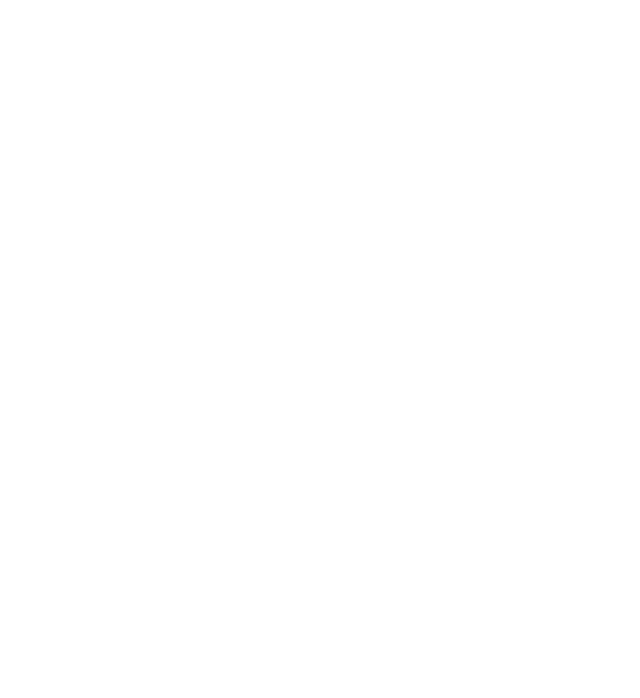
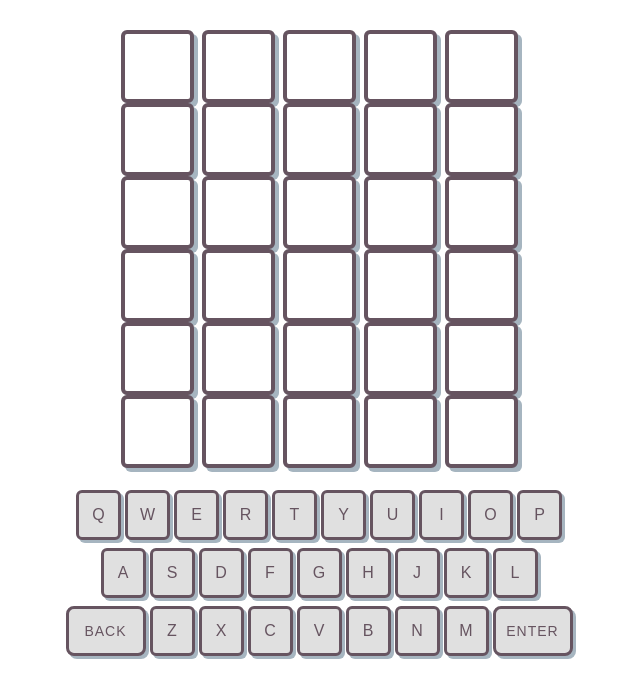
Before and after one commit to kfang1900/wordle, a React (Create React App) app: page / in a window 1280 px wide. Shown: the top 698 px of the page, without its empty margins (321-961 px from the left). Built offline with nearby package versions, Linux system fonts and the light colour scheme; no server answers.

Commit message:
multiplayer built and websocket connected

```diff
--- a/package.json
+++ b/package.json
@@ -2,7 +2,7 @@
   "name": "wordle",
   "version": "0.0.0",
   "main": "src/index.js",
-  "homepage": "/wordle",
+  "homepage": "https://wordle.kevinfaang.com",
   "scripts": {
     "start": "react-scripts start",
     "build": "react-scripts build",
@@ -13,7 +13,8 @@
     "react": "^18.3.1",
     "react-dom": "^18.3.1",
     "react-router-dom": "^7.3.0",
-    "react-scripts": "^5.0.0"
+    "react-scripts": "^5.0.0",
+    "socket.io-client": "^4.8.1"
   },
   "browserslist": {
     "production": [
--- a/src/App.tsx
+++ b/src/App.tsx
@@ -1,148 +1,96 @@
 import { useState, useEffect } from 'react';
+import { io } from 'socket.io-client';
+import Display from './Display';
+import Keyboard from './Keyboard';
+import { ROWS, COLS } from './config';
 
-const WORD_TODAY = 'PICKLE';
-const NUM_DISPLAY_ROWS = 10;
-const LETTER_LEN = 6;
-
-type KeyProps = {
-  char: string;
-  keyStatus: string;
-  onKeyClick: () => void;
+type GameState = {
+  board: string[][];
+  users: (string | null)[][];
+  colors: string[][];
+  keyboardColors: Record<string, string>;
+  history: {
+    user: string;
+    letter?: string;
+    row?: number;
+    col?: number;
+    action?: string;
+  }[];
+  row: number;
+  col: number;
+  winner: string | null;
+  targetWord: string;
 };
 
-function Key({ char, keyStatus, onKeyClick }: KeyProps) {
-  return (
-    <button className={` ${keyStatus}`} onClick={onKeyClick}>
-      {char}
-    </button>
-  );
-}
-
-type KeyboardProps = {
-  onLetterClick: (clickedLetter: string) => void;
-  finalizeGuess: () => void;
-  takeBack: () => void;
-  alreadyGuessed: Set<string>;
-  correctLetterAndPos: Set<string>;
-  correctLetterOnly: Set<string>;
-  wordSet: Set<string>;
-};
-
-function Keyboard({
-  onLetterClick,
-  finalizeGuess,
-  takeBack,
-  alreadyGuessed,
-  correctLetterAndPos,
-  correctLetterOnly,
-  wordSet,
-}: KeyboardProps) {
-  const letters = Array.from({ length: 26 }, (_, i) =>
-    String.fromCharCode(65 + i)
-  ); // A-Z
-  function handleClick(letter: string) {
-    onLetterClick(letter);
-  }
-
-  function getLetterColor(letter: string) {
-    // If letter in both correctLetterAndPos and correctLetterOnly, it should be green
-    if (correctLetterAndPos.has(letter)) {
-      return 'green-key';
-    } else if (correctLetterOnly.has(letter)) {
-      return 'yellow-key';
-    } else if (alreadyGuessed.has(letter) && !wordSet.has(letter)) {
-      return 'gray-key';
-    } else {
-      return 'normal-key';
-    }
-  }
-
-  return (
-    <>
-      <button onClick={takeBack}>Back</button>
-      {letters.map((char, i) => (
-        <Key
-          key={i}
-          char={char}
-          keyStatus={getLetterColor(char)}
-          onKeyClick={() => handleClick(char)}
-        />
-      ))}
-      <button onClick={finalizeGuess}>Enter</button>
-    </>
-  );
-}
-
-type DisplaysProps = {
-  displays: (string | null)[][];
-  guessColors: string[][];
-};
-
-function Display({ displays, guessColors }: DisplaysProps) {
-  return (
-    <>
-      {displays.map((row, rowIndex) => (
-        <div key={rowIndex} className="display-row">
-          {row.map((letter, colIndex) => (
-            <div key={colIndex} className={guessColors[rowIndex][colIndex]}>
-              {letter}
-            </div>
-          ))}
-        </div>
-      ))}
-    </>
-  );
-}
+const SOCKET_URL = 'http://3.107.244.59:3001'; // Change this to your AWS server when deploying
+const socket = io(SOCKET_URL);
 
 export default function Wordle() {
-  const wordSet = new Set(WORD_TODAY);
-  const [alreadyGuessed, setAlreadyGuessed] = useState(new Set<string>());
-  const [correctLetterAndPos, setCorrectLetterAndPos] = useState<Set<string>>(
-    new Set()
-  );
-  const [correctLetterOnly, setCorrectLetterOnly] = useState<Set<string>>(
-    new Set()
+  const [wordToday, setWordToday] = useState('');
+  const [winner, setWinner] = useState('');
+  const wordSet = new Set(wordToday);
+  const [keyboardColors, setKeyboardColors] = useState<Record<string, string>>(
+    Object.fromEntries(
+      'ABCDEFGHIJKLMNOPQRSTUVWXYZ'.split('').map((letter) => [letter, 'normal'])
+    )
   );
 
-  const [guesses, setGuesses] = useState<(string | null)[][]>(
-    Array.from({ length: NUM_DISPLAY_ROWS }, () => Array(LETTER_LEN).fill(null))
+  const [guesses, setGuesses] = useState<string[][]>(
+    Array.from({ length: ROWS }, () => Array(COLS).fill(''))
   );
+
   const [guessColors, setGuessColors] = useState<string[][]>(
-    Array.from({ length: NUM_DISPLAY_ROWS }, () =>
-      Array(LETTER_LEN).fill('empty-key')
-    )
+    Array.from({ length: ROWS }, () => Array(COLS).fill('normal'))
   );
 
   const [displayRow, setDisplayRow] = useState<number>(0);
   const [displayCol, setDisplayCol] = useState<number>(0);
 
+  useEffect(() => {
+    socket.on('gameState', (gameState: GameState) => {
+      setGuesses(gameState.board);
+      setGuessColors(gameState.colors);
+      setKeyboardColors(gameState.keyboardColors);
+      setDisplayRow(gameState.row);
+      setDisplayCol(gameState.col);
+      setWordToday(gameState.targetWord);
+      setWinner(winner ?? '');
+    });
+    return () => {
+      socket.off('gameState');
+    };
+  }, []);
+
   function handleLetterClick(clickedLetter: string) {
-    if (displayCol === LETTER_LEN) {
+    if (displayCol === COLS || displayRow === ROWS || winner) {
       return;
     }
-    setGuesses(
-      guesses.map((row, rowIndex) =>
-        rowIndex === displayRow
-          ? row.map((char, col) => (col === displayCol ? clickedLetter : char))
-          : row
-      )
+
+    const newGuessColors = guessColors.map((row, rowIndex) =>
+      rowIndex === displayRow
+        ? row.map((color, colIndex) =>
+            colIndex === displayCol ? 'normal' : color
+          )
+        : row
     );
-    setDisplayCol(displayCol + 1);
+    console.log(newGuessColors);
+    setGuessColors(newGuessColors);
+
+    socket.emit('addLetter', {
+      letter: clickedLetter,
+      user: 'Kevin',
+      color: 'normal',
+    });
   }
 
   function takeBackKey() {
-    if (displayCol === 0) {
+    console.log('take back', displayRow, displayCol);
+    if (displayCol === 0 || displayRow === ROWS) {
       return;
     }
-    const newDisplayCol = displayCol - 1;
-    setDisplayCol(newDisplayCol);
-    setGuesses(
-      guesses.map((row, rowIndex) =>
-        rowIndex === displayRow
-          ? row.map((char, col) => (col === newDisplayCol ? null : char))
-          : row
-      )
-    );
+    socket.emit('backspace', {
+      user: 'Kevin',
+    });
   }
 
   const [errorMessage, setErrorMessage] = useState<string | null>(null);
@@ -154,43 +102,30 @@ export default function Wordle() {
   }, [errorMessage]);
 
   function finalizeGuess() {
-    // 6 guesses used already
-    if (displayRow === NUM_DISPLAY_ROWS - 1) {
+    if (displayRow === ROWS || winner) {
       return;
     }
     const guess = guesses[displayRow].filter(
-      (letter): letter is string => letter !== null
+      (letter): letter is string => letter !== ''
     );
-    if (guess.length < LETTER_LEN) {
+    if (guess.length < COLS) {
       setErrorMessage('Not enough letters');
       return;
     }
+    function calcColorForGuessLetter(letter: string, pos: number): string {
+      if (letter === wordToday[pos]) {
+        return 'correct';
+      } else if (wordSet.has(letter)) {
+        return 'misplaced';
+      }
+      return 'incorrect';
+    }
 
-    const guessColor = Array(LETTER_LEN).fill(null);
-    guess.forEach((letter, index) => {
-      if (wordSet.has(letter)) {
-        setCorrectLetterOnly((prevSet) => new Set(prevSet).add(letter));
-      }
-      if (WORD_TODAY[index] === guess[index]) {
-        setCorrectLetterAndPos((prevSet) => new Set(prevSet).add(letter));
-      }
-      // add colors to displayed guesses
-      if (WORD_TODAY[index] === guess[index]) {
-        guessColor[index] = 'green-key';
-      } else if (wordSet.has(letter)) {
-        guessColor[index] = 'yellow-key';
-      } else {
-        guessColor[index] = 'normal-key';
-      }
-    });
-    setGuessColors(
-      guessColors.map((row, rowIndex) =>
-        rowIndex === displayRow ? guessColor : row
-      )
+    const newSubmitColors = guesses[displayRow].map((letter, index) =>
+      calcColorForGuessLetter(letter, index)
     );
-    setDisplayCol(0);
-    setDisplayRow(displayRow + 1);
-    setAlreadyGuessed(new Set([...alreadyGuessed, ...(guess as string[])]));
+
+    socket.emit('submitWord', { user: 'Kevin', submitColors: newSubmitColors });
   }
   return (
     <>
@@ -200,10 +135,7 @@ export default function Wordle() {
         onLetterClick={handleLetterClick}
         finalizeGuess={finalizeGuess}
         takeBack={takeBackKey}
-        alreadyGuessed={alreadyGuessed}
-        correctLetterAndPos={correctLetterAndPos}
-        correctLetterOnly={correctLetterOnly}
-        wordSet={wordSet}
+        keyboardColors={keyboardColors}
       />
     </>
   );
--- /dev/null
+++ b/src/Display.tsx
@@ -0,0 +1,25 @@
+export type DisplaysProps = {
+  displays: (string | null)[][];
+  guessColors: string[][];
+};
+
+export default function Display({ displays, guessColors }: DisplaysProps) {
+  return (
+    <div className="board">
+      {displays.map((row, rowIndex) => (
+        <div key={rowIndex} className="board-row">
+          {' '}
+          {/* ✅ Keeps letters left-to-right */}
+          {row.map((letter, colIndex) => (
+            <div
+              key={colIndex}
+              className={`key ${letter ? guessColors[rowIndex][colIndex] : 'empty-key'}`}
+            >
+              {letter}
+            </div>
+          ))}
+        </div>
+      ))}
+    </div>
+  );
+}
--- /dev/null
+++ b/src/Key.tsx
@@ -0,0 +1,13 @@
+export type KeyProps = {
+  char: string;
+  keyColor: string;
+  onKeyClick: () => void;
+};
+
+export default function Key({ char, keyColor, onKeyClick }: KeyProps) {
+  return (
+    <button className={`key ${keyColor}`} onClick={onKeyClick}>
+      {char}
+    </button>
+  );
+}
--- /dev/null
+++ b/src/Keyboard.tsx
@@ -0,0 +1,44 @@
+import Key from './Key';
+
+export type KeyboardProps = {
+  onLetterClick: (clickedLetter: string) => void;
+  finalizeGuess: () => void;
+  takeBack: () => void;
+  keyboardColors: Record<string, string>;
+};
+
+export default function Keyboard({
+  onLetterClick,
+  finalizeGuess,
+  takeBack,
+  keyboardColors,
+}: KeyboardProps) {
+  const letters = ['QWERTYUIOP', 'ASDFGHJKL', 'ZXCVBNM'];
+
+  return (
+    <div className="keyboard">
+      {letters.map((keyRow, rowIndex) => (
+        <div key={rowIndex} className="keyboard-row">
+          {rowIndex === 2 && (
+            <button className="special-key back" onClick={takeBack}>
+              Back
+            </button>
+          )}
+          {keyRow.split('').map((letter, index) => (
+            <Key
+              key={index}
+              char={letter}
+              keyColor={keyboardColors[letter]}
+              onKeyClick={() => onLetterClick(letter)}
+            />
+          ))}
+          {rowIndex === 2 && (
+            <button className="special-key enter" onClick={finalizeGuess}>
+              Enter
+            </button>
+          )}
+        </div>
+      ))}
+    </div>
+  );
+}
--- /dev/null
+++ b/src/config.ts
@@ -0,0 +1,2 @@
+export const ROWS = 6;
+export const COLS = 5;
--- a/src/styles.css
+++ b/src/styles.css
@@ -1,42 +1,161 @@
-.green-key {
-  background-color: green;
+@import url('https://fonts.googleapis.com/css2?family=Press+Start+2P&display=swap');
+
+:root {
+  --background: #ffffff; /* White background */
+  --border: #665460; /* Muted purplish-gray border */
+  --text: #665460; /* Letter color matches border */
+
+  /* 🎨 Keyboard (Faded colors) */
+  --key-dark: #9b9b9b; /* Softer gray for incorrect letters */
+  --key-light: #E0E0E0; /* Lighter gray for unused letters */
+  --key-edge: #A6B5C0; /* Soft bluish-gray shadow */
+
+  /* 🎨 Board (Bolder colors) */
+  --highlight: #F2A900; /* Bolder yellow for misplaced letters */
+  --correct: #28A745; /* Bolder green for correct letters */
+  --empty: #ffffff; /* ✅ PURE White for empty keys */
+}
+
+body {
+  font-family: 'Press Start 2P', sans-serif;
+  background: var(--background);
+  color: var(--text);
+  text-align: center;
+  image-rendering: pixelated;
+  margin-bottom: 30px; /* ✅ Adds space between board & keyboard */
+}
+
+/* ✅ BOARD STYLING */
+.board {
+  display: grid;
+  grid-template-rows: repeat(6, 65px); /* ✅ Keep rows structured */
+  justify-content: center;
+  gap: 8px;
+  margin: 30px auto; /* ✅ Keeps space between board & keyboard */
+}
+
+/* ✅ Ensure Rows Flow Left-to-Right */
+.board-row {
+  display: flex; /* ✅ Forces letters in row to stay left-to-right */
+  gap: 8px;
+  justify-content: center;
+}
+
+/* ✅ Board Keys */
+.board .key {
+  width: 65px;
+  height: 65px;
+  display: flex;
+  align-items: center;
+  justify-content: center;
+  font-size: 24px;
+  font-weight: bold;
+  text-transform: uppercase;
+  border: 4px solid var(--border);
+  background-color: var(--key-light);
+  color: var(--text);
+  box-shadow: 4px 4px 0px var(--key-edge);
+  text-shadow: 1px 1px var(--border);
+  border-radius: 6px;
+}
+
+/* ✅ Empty Key (No Letter) */
+.board .empty-key {
+  background-color: var(--empty); /* ✅ PURE White */
+  border: 4px solid var(--border);
+  color: transparent;
+}
+
+/* ✅ Wordle Colors (Board) */
+.board .key.correct {
+  background-color: var(--correct); /* Bolder Green */
   color: white;
 }
 
-.normal-key {
-  background-color: lightgray;
-  color: black;
-}
-
-.gray-key {
-  background-color: gray;
+.board .key.misplaced {
+  background-color: var(--highlight); /* Bolder Yellow */
   color: white;
 }
 
-.yellow-key {
-  background-color: yellow;
+.board .key.incorrect {
+  background-color: var(--key-dark); /* Dark Gray */
   color: white;
 }
 
-.empty-key {
-  background-color: white;
+/* ✅ KEYBOARD STYLING */
+.keyboard {
+  display: flex;
+  flex-direction: column;
+  align-items: center;
+  gap: 3px; /* Tighter spacing */
+  margin-top: 20px; /* ✅ More space from the board */
 }
 
-.display-row{
+.keyboard-row {
   display: flex;
+  justify-content: center;
+  gap: 4px;
+  margin-bottom: 5px;
 }
 
-/*.square {*/
-/*  background: #fff;*/
-/*  border: 1px solid #999;*/
-/*  float: left;*/
-/*  font-size: 24px;*/
-/*  font-weight: bold;*/
-/*  line-height: 34px;*/
-/*  height: 34px;*/
-/*  margin-right: -1px;*/
-/*  margin-top: -1px;*/
-/*  padding: 0;*/
-/*  text-align: center;*/
-/*  width: 34px;*/
-/*}*/
+.key,
+.special-key {
+  width: 45px; /* Slightly smaller for compact layout */
+  height: 50px;
+  display: flex;
+  align-items: center;
+  justify-content: center;
+  font-size: 16px; /* ✅ Thinner font */
+  font-weight: normal; /* ✅ No bold text */
+  text-transform: uppercase;
+  border: 3px solid var(--border); /* ✅ Thinner lines */
+  background-color: var(--key-light);
+  color: var(--text);
+  box-shadow: 3px 3px 0px var(--key-edge);
+  text-shadow: none; /* ✅ Remove strong text shadow */
+  border-radius: 6px;
+}
+
+/* ✅ Wordle Colors (Keyboard) */
+.key.correct {
+  background-color: var(--correct); /* Bolder Green */
+  color: white;
+}
+
+.key.misplaced {
+  background-color: var(--highlight); /* Bolder Yellow */
+  color: white;
+}
+
+.key.incorrect {
+  background-color: var(--key-dark); /* Dark Gray */
+  color: white;
+}
+
+/* ✅ Enlarged Special Keys (Back & Enter) */
+.special-key {
+  width: 80px;
+  height: 50px;
+  font-size: 14px;
+  letter-spacing: 1px;
+  background-color: var(--key-light);
+  color: var(--text);
+  border: 3px solid var(--border); /* ✅ Thinner */
+  box-shadow: 3px 3px 0px var(--key-edge);
+  text-align: center;
+  border-radius: 8px;
+}
+
+/* ✅ Hover Effect ONLY for Keyboard */
+.key:hover,
+.special-key:hover {
+  background-color: var(--key-edge);
+  transform: translateY(-2px);
+  transition: all 0.1s ease-in-out;
+}
+
+/* ✅ REMOVE Hover for Board Keys */
+.board .key:hover {
+  background-color: inherit;
+  transform: none;
+}
```
Also changed, not shown: src/index.js (+4 -5 lines), vercel.json (deleted), 2 other files (tests, documents, lock files or other folders).
